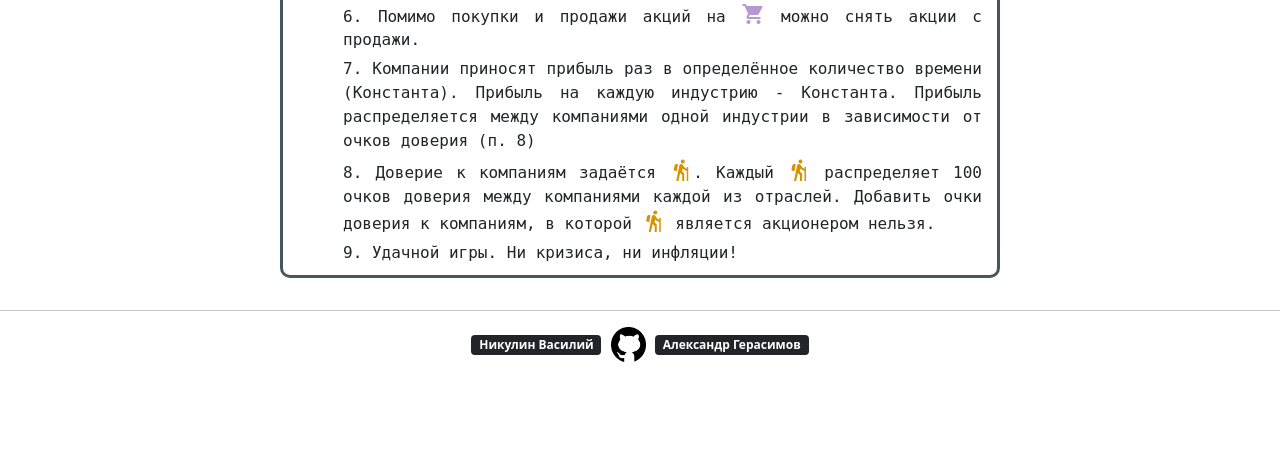
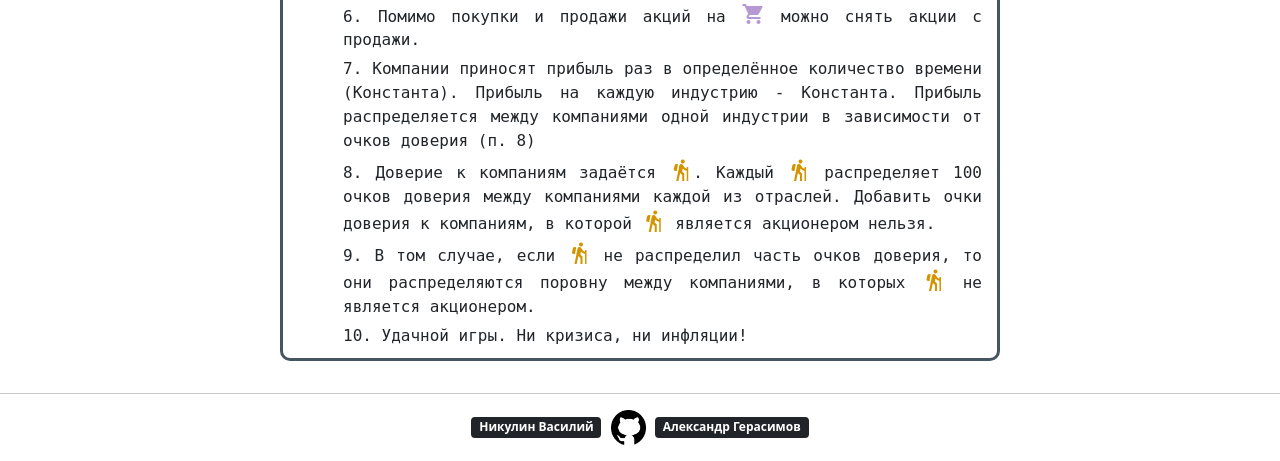
Before and after one commit to Nikulin-V/stock_exchange, a Django app: page / in a window 1280 px wide. Shown: the part 1411-1872 px from the top of the page. Before the commit the page ends 1773 px from the top, so only its background shows below. Run offline with Django 4.2, Linux system fonts and the light colour scheme; parts of the project's set-up code (start-up, migrations or seed data) failed here and were passed over; some libraries are stand-ins or nearby versions.

Commit message:
Cleaned home.html

```diff
--- a/templates/homepage/home.html
+++ b/templates/homepage/home.html
@@ -133,7 +133,17 @@
                 является акционером нельзя.
             </p>
 
-            <p style="margin: 5px">9. Удачной игры. Ни кризиса, ни инфляции!</p>
+            <p style="margin: 5px">
+                9. В том случае, если <span data-toggle="tooltip" data-placement="top" title=""
+                                             data-bs-original-title="Игрок фондовой биржи"><span
+                    class="material-icons md-player">hiking</span></span> не распределил часть очков
+                доверия, то они распределяются поровну между компаниями, в которых
+                <span data-toggle="tooltip" data-placement="top" title=""
+                      data-bs-original-title="Игрок фондовой биржи"><span
+                        class="material-icons md-player">hiking</span></span> не является акционером.
+            </p>
+
+            <p style="margin: 5px">10. Удачной игры. Ни кризиса, ни инфляции!</p>
 
         </div>
     </div>
```
